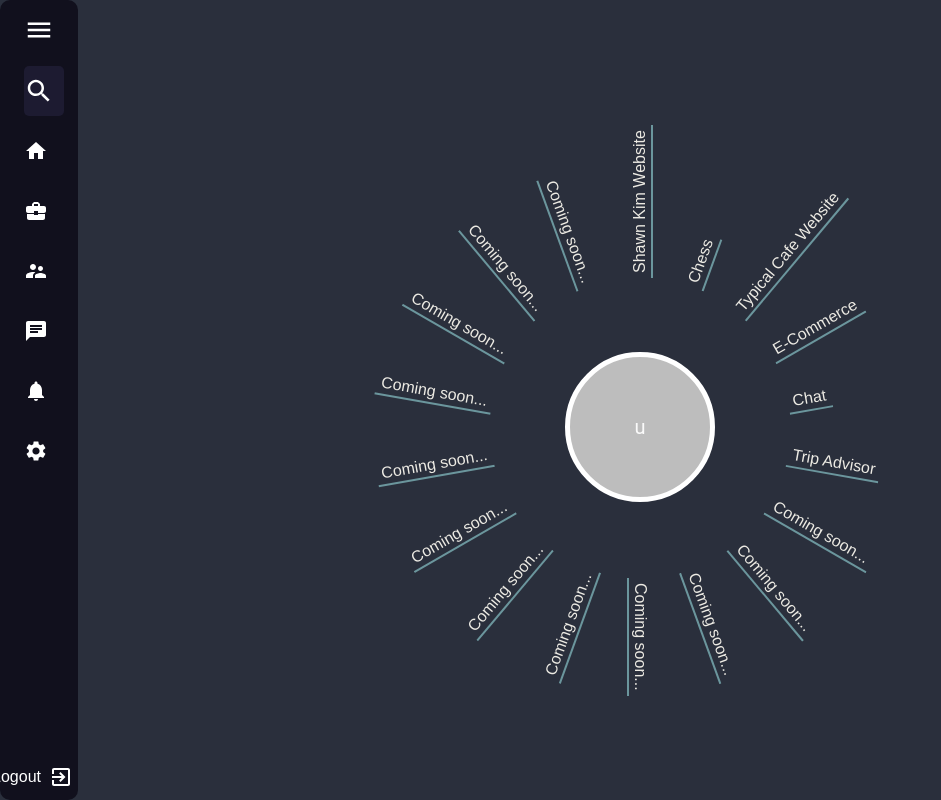
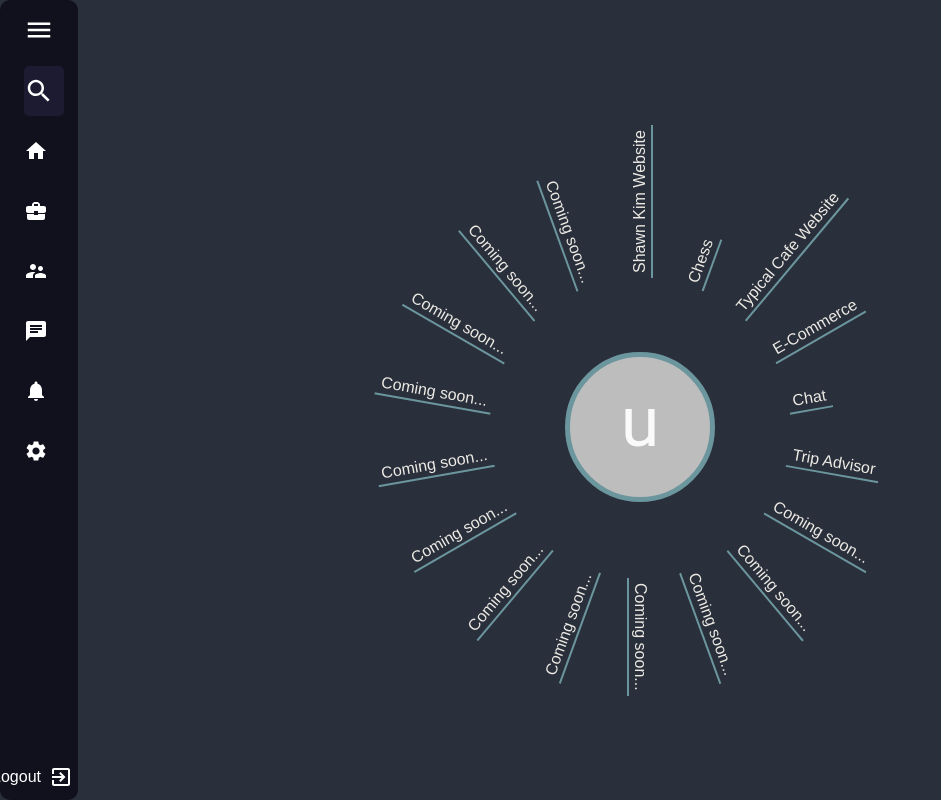
Before and after one commit to skim33/SNS-portfolio, a React (Create React App) app: page /portfolio in a window 1280 px wide. Shown: the whole page, without its empty margins (0-941 px from the left). Built offline with nearby package versions, Linux system fonts and the light colour scheme; no server answers; sample sign-in values are in the browser's storage.

Commit message:
edited sidebar

```diff
--- a/src/App.js
+++ b/src/App.js
@@ -87,19 +87,6 @@
     setIsToggled(!isToggled);
   }
 
-  const DefaultContainer = () => (
-    <>
-      <Header isToggled={isToggled} toggleSidebar={toggleSidebar}/>
-      <Route path="/home">
-        <Home isToggled={isToggled}/>
-      </Route>
-      <Route path="/portfolio" component={Portfolio}>
-      </Route>
-      <Route path="/profile" component={UserProfile} />
-      <Route path="/messaging" component={MessagingIndex} />
-    </>
- )
-
   return (
     <ThemeProvider theme = {theme}>
       <div className="app">
@@ -121,9 +108,13 @@
             </div> */}
 
             <BrowserRouter>
-              <Switch>
-                <Route component={DefaultContainer}/>
-              </Switch>
+              <Header isToggled={isToggled} toggleSidebar={toggleSidebar}/>
+              <Route path="/home">
+                <Home isToggled={isToggled}/>
+              </Route>
+              <Route path="/portfolio" component={Portfolio} />
+              <Route path="/profile" component={UserProfile} />
+              <Route path="/messaging" component={MessagingIndex} />
             </BrowserRouter>
           </>
         )}
--- a/src/header/Header.js
+++ b/src/header/Header.js
@@ -49,18 +49,18 @@
   }, [isToggled]);
 
   return (
-    <div className="sidebar" ref={sidebarRef}>
+    <div className="sidebar" ref={sidebarRef} onMouseEnter={toggleSidebar} onMouseLeave={toggleSidebar}>
       <div className="logo_content">
         <div className="logo">
           <CodeIcon className="codeIcon"/>
           <div className="logo_name">Shawn Kim</div>
         </div>
 
-        <MenuIcon className="btn" onClick={(e) => {toggleSidebar(e)}}/>
+        <MenuIcon className="btn"/>
       </div>
       <ul>
         <li style={{display: 'flex', alignItems: 'center'}}>
-          <SearchIcon className="searchIcon" onClick={(e) => {toggleSidebar(e)}}/>
+          <SearchIcon className="searchIcon"/>
           <input type="text" placeholder="Search..."/>
         </li>
         <li>
--- a/src/portfolio/Portfolio.css
+++ b/src/portfolio/Portfolio.css
@@ -64,8 +64,8 @@
 
 .popIn > * {
   animation: 0.1s popIn;
+  visibility: hidden;
   animation-fill-mode: forwards;
-  visibility: hidden;
 }
 
 .popIn *:nth-child(1) {
@@ -127,20 +127,17 @@
 }
 
 @keyframes fadeIn {
-  99% {
-    visibility: hidden;
+  from {
+    opacity: 0;
   }
-  100% {
-    visibility: visible;
+  to {
+    opacity: 1;
   }
 }
 
 .icon {
-  animation: 2.3s fadeIn;
+  animation: fadeIn 3s;
+  animation-delay: 2s;
   animation-fill-mode: forwards;
-  visibility: hidden;
+  opacity: 0;
 }
-
-.pageloaded {
-  animation: none;
-}
--- a/src/portfolio/Portfolio.js
+++ b/src/portfolio/Portfolio.js
@@ -36,6 +36,7 @@
 
   componentWillUnmount() {
     this.$el.extremes("destroy");
+    console.log("page unmounted")
   }
 
   render() {
--- a/src/portfolio/styles.js
+++ b/src/portfolio/styles.js
@@ -7,22 +7,9 @@
     position: 'relative',
     marginLeft: 'auto',
     marginRight: 'auto',
+    paddingBottom: '10px',
     top: '312px',
-    border: '5px solid #fff',
-    animation: `$highlight 1.5s`,
-    animationDelay: '2.2s',
-  },
-  "@keyframes highlight": {
-    "0%": {
-      border: '5px solid #2a2f3c'
-    },
-
-    "50%": {
-      border: '5px solid #6b969d'
-    },
-
-    "100%": {
-      border: '5px solid #fff'
-    }
+    border: '5px solid #6b969d',
+    fontSize: '70px',
   },
 }));
```
